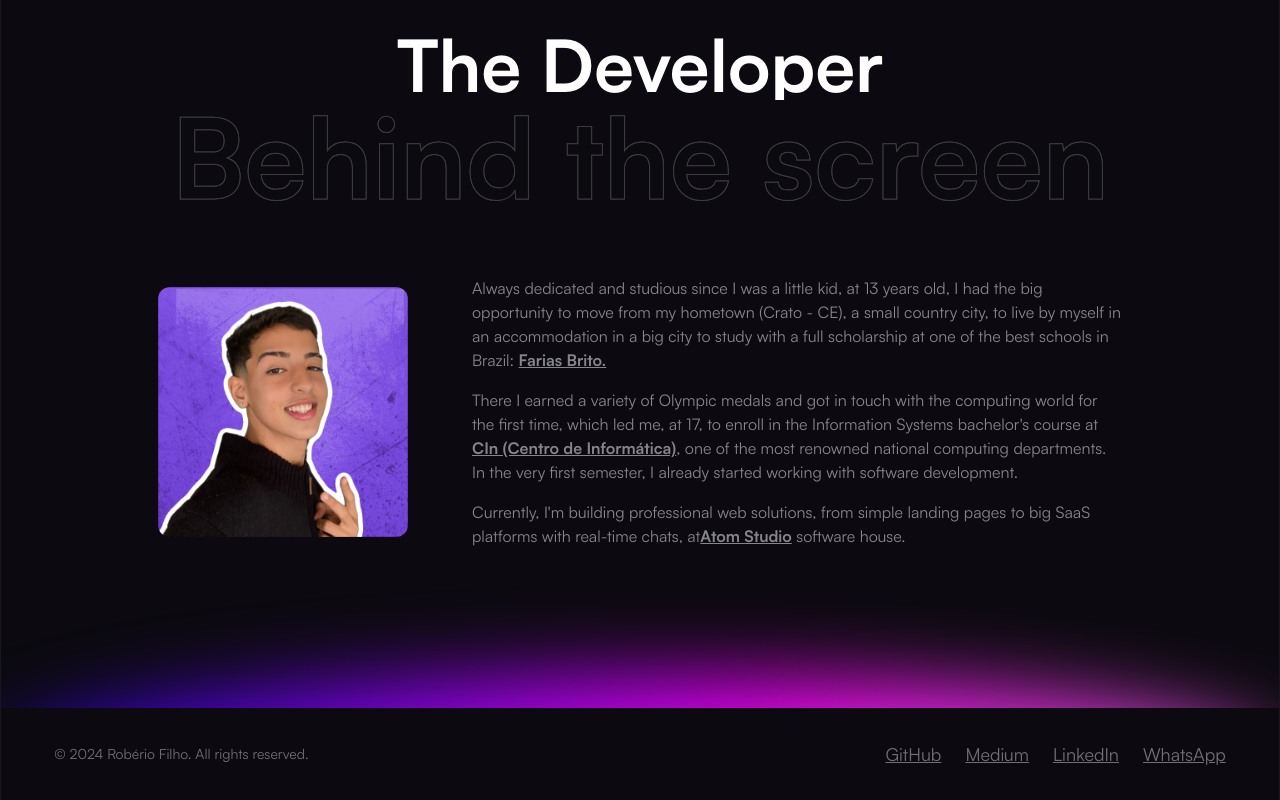
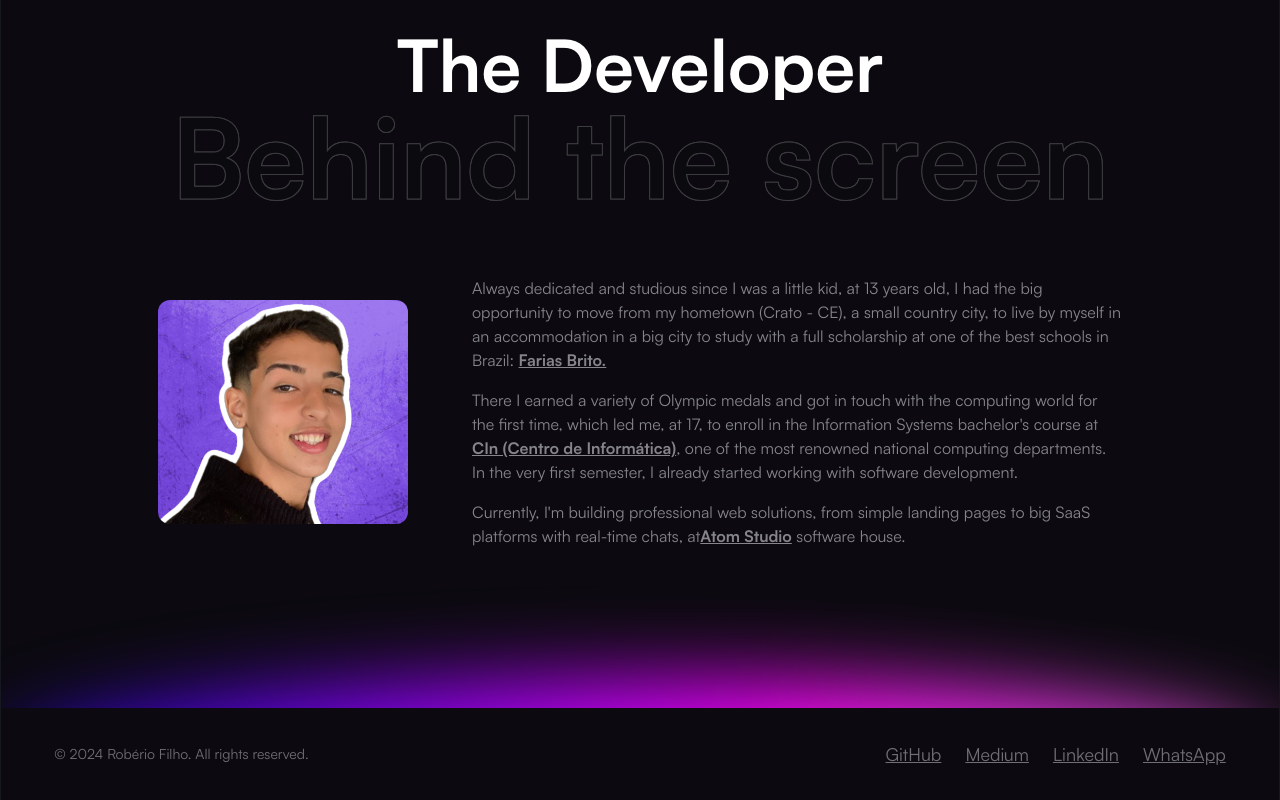
Before and after one commit to roberiof/portifolio, a Next.js app: page / in a window 1280 px wide. Shown: the part 5575-6375 px from the top of the page. Built offline with nearby package versions, Linux system fonts and the light colour scheme; no server answers.

Commit message:
(fix): image + link changes about

```diff
--- a/src/components/Sections/About.tsx
+++ b/src/components/Sections/About.tsx
@@ -25,7 +25,7 @@ const About = () => {
         </div>
         <div className="flex items-center justify-between gap-16 ">
           <Image
-            src={"/profile.png"}
+            src={"/profile-pic.png"}
             width={250}
             height={250}
             className="hidden rounded-xl transition-all hover:-rotate-2 hover:scale-110 lg:block"
@@ -42,6 +42,7 @@ const About = () => {
                 <Link
                   href="https://www.fariasbrito.com.br/#/"
                   className="font-semibold underline"
+                  target="_blank"
                 >
                   Farias Brito.
                 </Link>
@@ -55,6 +56,7 @@ const About = () => {
                 <Link
                   href="https://portal.cin.ufpe.br/"
                   className="font-semibold underline"
+                  target="_blank"
                 >
                   CIn (Centro de Informática)
                 </Link>
```
Also changed, not shown: public/profile-pic.png (added).
